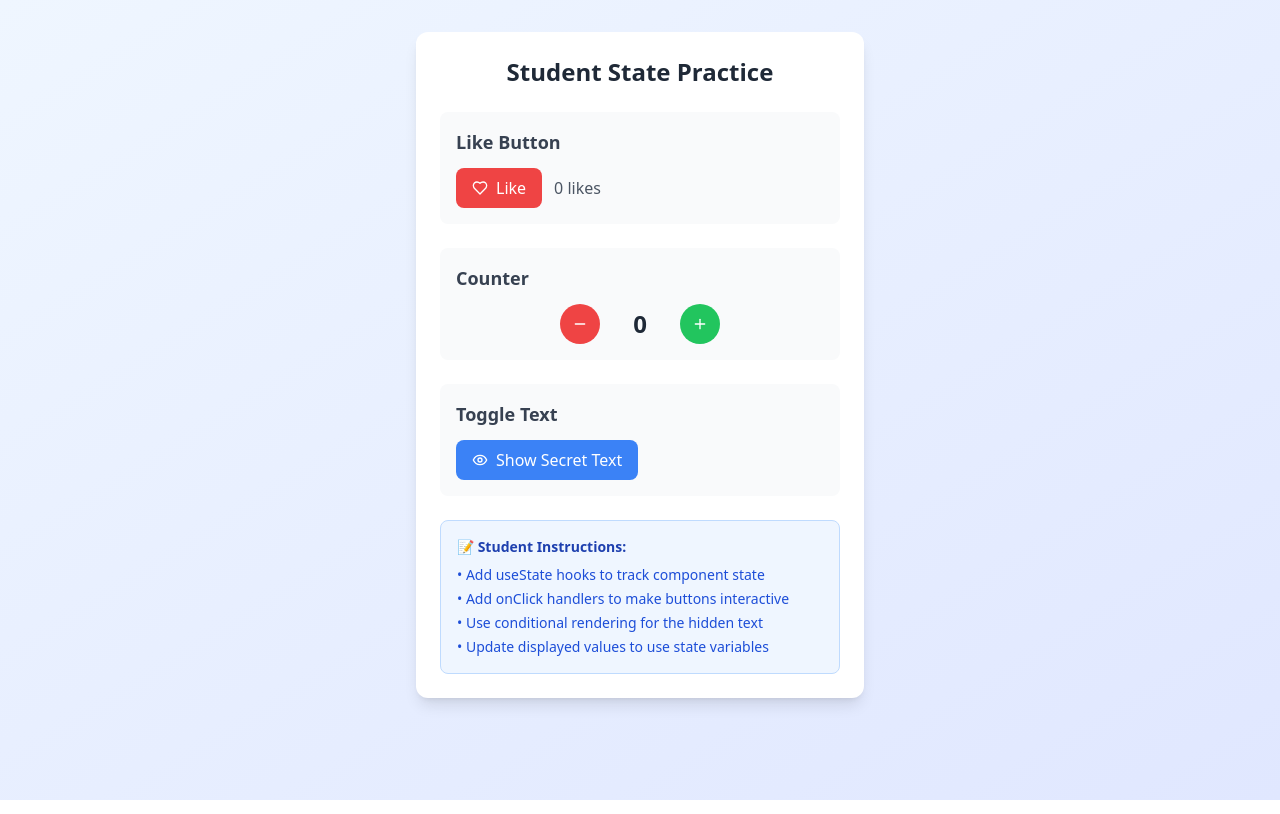
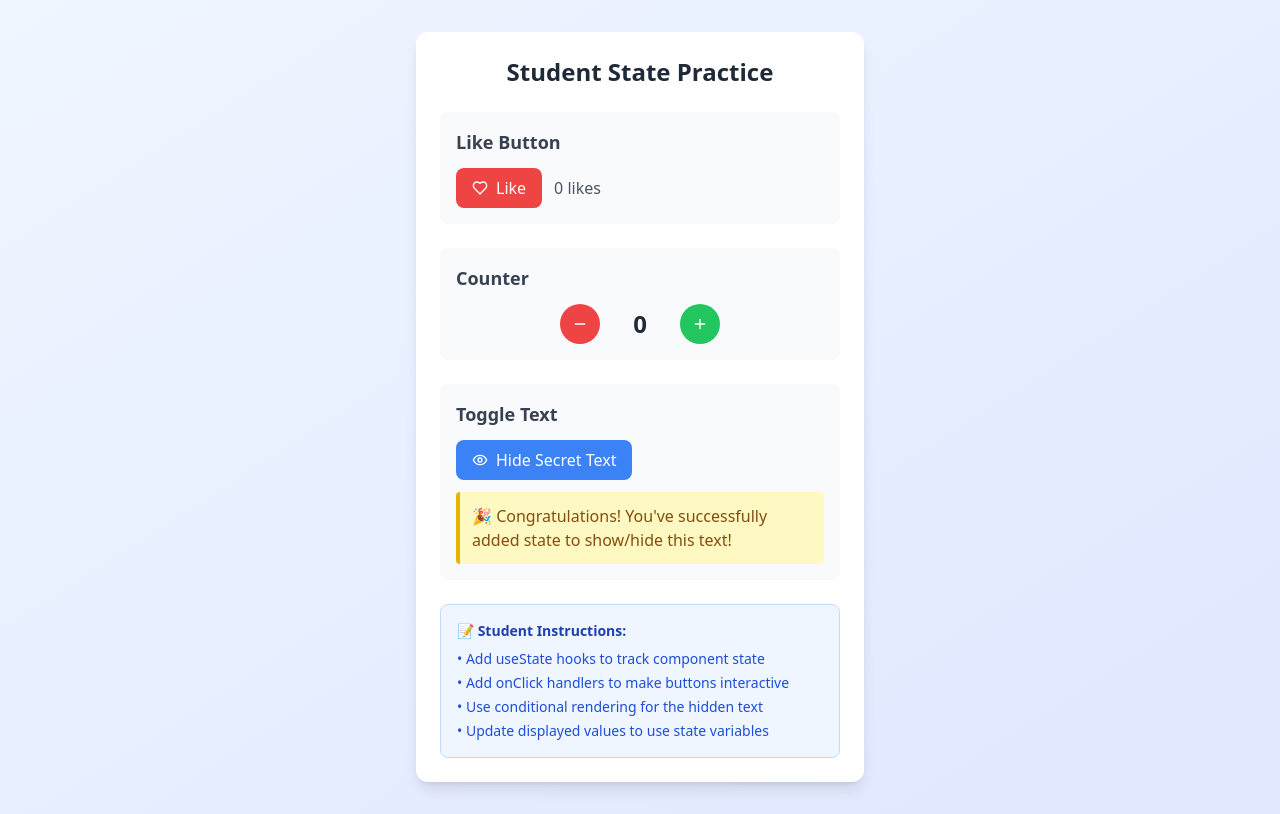
Before and after one commit to Joyfull-Happiness/button-blitz, a React (Vite) app: page / in a window 1280 px wide. Both pictures are taken after a click on the button "Show Secret Text". Built offline with nearby package versions, Linux system fonts and the light colour scheme.

Commit message:
Updated Bonus

```diff
--- a/src/App.jsx
+++ b/src/App.jsx
@@ -5,7 +5,7 @@ function App() {
   // TODO: Add state here using useState hooks
     const [likes, setLikes] = useState(0);
   const [count, setCount] = useState(0);
-  const [secret, setSecret] = useState('');
+  const [secret, setSecret] = useState(false);
 
   const clickHandlerLikes = () => {
     setLikes(likes + 1);
@@ -16,9 +16,9 @@ function App() {
   const clickHandlerMinus = () => {
     setCount(count - 1);
   };
-  const secretText = () => {
-    setSecret('You have $100 in your wallet!');
-  };
+  // const secretText = () => {
+  //   setSecret('You have $100 in your wallet!');
+  // };
 
 
   return (
@@ -82,21 +82,27 @@ function App() {
           <button
             className="flex items-center space-x-2 bg-blue-500 hover:bg-blue-600 text-white px-4 py-2 rounded-lg transition-colors"
             // TODO: Add onClick handler to toggle text visibility
-            onClick={setSecret}
+            // this onClick handler is a arrow function that is setting the secret to not show using the "not" operator "!
+            // on click if there is a previous state don't show it
+            onClick={() => setSecret(prev => !prev)}
+
           >
             <Eye className="w-4 h-4" />
             {/* TODO: Change icon and text based on visibility state */}
-            <span>{setSecret}Show Secret Text</span>
+            <span>{secret ? "Hide Secret Text" : "Show Secret Text"}</span>
+
           </button>
 
           {/* TODO: Conditionally render this text based on state */}
           {/* Remove the 'hidden' class and use conditional rendering instead */}
-          <div className="hidden mt-3 p-3 bg-yellow-100 rounded border-l-4 border-yellow-500">
-            <p className="text-yellow-800">
-              🎉 Congratulations! You've successfully added state to show/hide
-              this text!
-            </p>
-          </div>
+          {/* here we're I am using short-circuit conditional rendering via the && symbol which is saying if the secret is true (&&) sho the following*/}
+          {secret && (
+  <div className="mt-3 p-3 bg-yellow-100 rounded border-l-4 border-yellow-500">
+    <p className="text-yellow-800">
+      🎉 Congratulations! You've successfully added state to show/hide this text!
+    </p>
+  </div>
+)}
         </div>
 
         {/* Instructions */}
```
